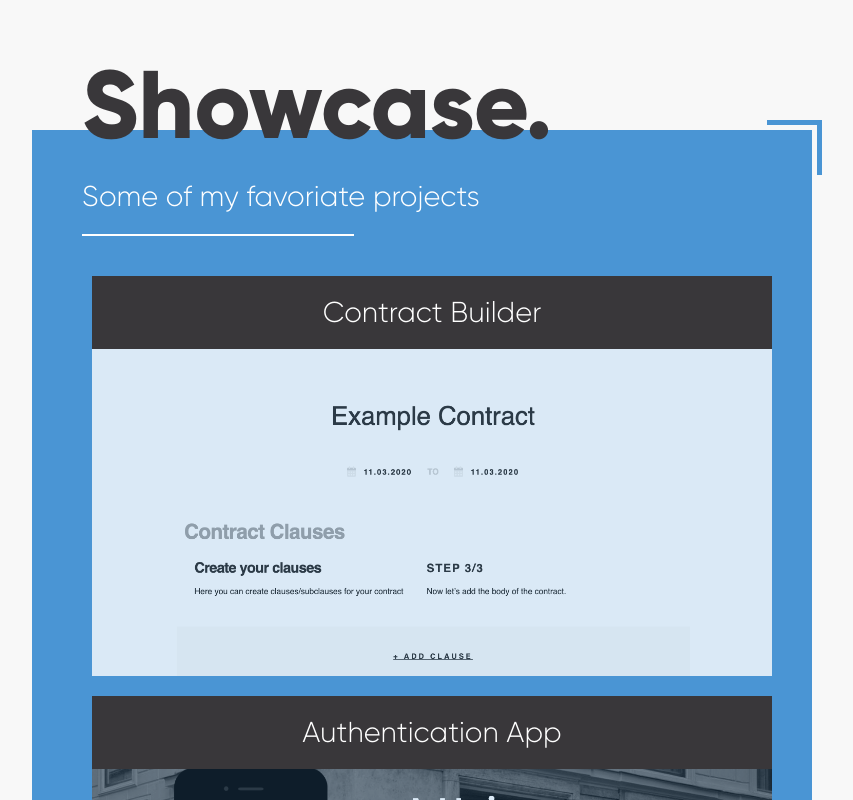
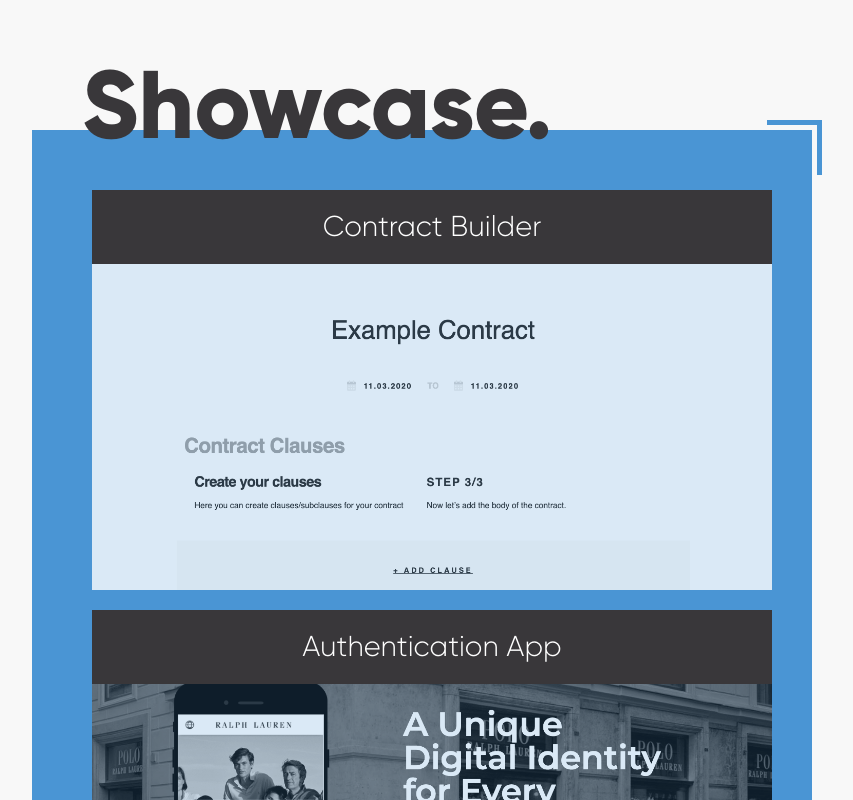
Before and after one commit to Jonjoe/website, a React (Create React App) app: page / in a window 1280 px wide. Shown: the part 2260-3060 px from the top of the page, without its empty margins (218-1071 px from the left). Built offline with nearby package versions, Linux system fonts and the light colour scheme; no server answers; what @fortawesome/pro-duotone-svg-icons, @fortawesome/pro-light-svg-icons, @fortawesome/pro-solid-svg-icons would draw is missing.

Commit message:
Added disclaimer due to certain assholes

```diff
--- a/src/config/strings.ts
+++ b/src/config/strings.ts
@@ -1,10 +1,8 @@
 const strings = {
-  INTRO_ONE:
+  INTRO:
     "I'm <strong>Jonjoe</strong>, a 29 year old product engineer from <strong>London</strong>.",
-  INTRO_TWO:
-    "From <strong>scribbles</strong> on a napkin to <strong>MVP</strong> to full scale <strong>production</strong> ready specimens of glory.",
-  INTRO_THREE:
-    "From scribbles on a napkin to MVP to full scale production ready specimens of glory."
+  BULLSHIT_DISCLAIMER:
+    "All of my contract roles were performed under my limited company Indee Softworks Ltd. Contact me for further clarifiation if you need it."
 };
 
 export default strings;
--- a/src/pages/Home/Home.page.tsx
+++ b/src/pages/Home/Home.page.tsx
@@ -13,6 +13,7 @@ import {
   SkillPoints,
   Struct,
   Text,
+  Divider,
   Technologies,
   FeaturedProject,
   Highlights
@@ -54,7 +55,7 @@ const HomePage: React.FC = () => {
       <Section accent={theme.pallet.BLACK} title="Hello">
         <Struct centered column>
           <Text.Heading5 inverted align="center">
-            {parse(strings.INTRO_ONE) as any}
+            {parse(strings.INTRO) as any}
           </Text.Heading5>
         </Struct>
       </Section>
@@ -68,11 +69,7 @@ const HomePage: React.FC = () => {
         <Technologies />
       </Section>
 
-      <Section
-        title="Showcase"
-        subtitle="Some of my favoriate projects"
-        accent={theme.pallet.BLUE}
-      >
+      <Section title="Showcase" accent={theme.pallet.BLUE}>
         <Waypoint
           onEnter={() => setAccent(theme.pallet.BLUE)}
           bottomOffset={500}
@@ -95,6 +92,12 @@ const HomePage: React.FC = () => {
           bottomOffset={500}
         />
         <Highlights accent={accent} />
+        <Divider />
+        <Struct centered>
+          <Text.Body align="center" inverted>
+            {strings.BULLSHIT_DISCLAIMER}
+          </Text.Body>
+        </Struct>
       </Section>
     </Page>
   );
```
